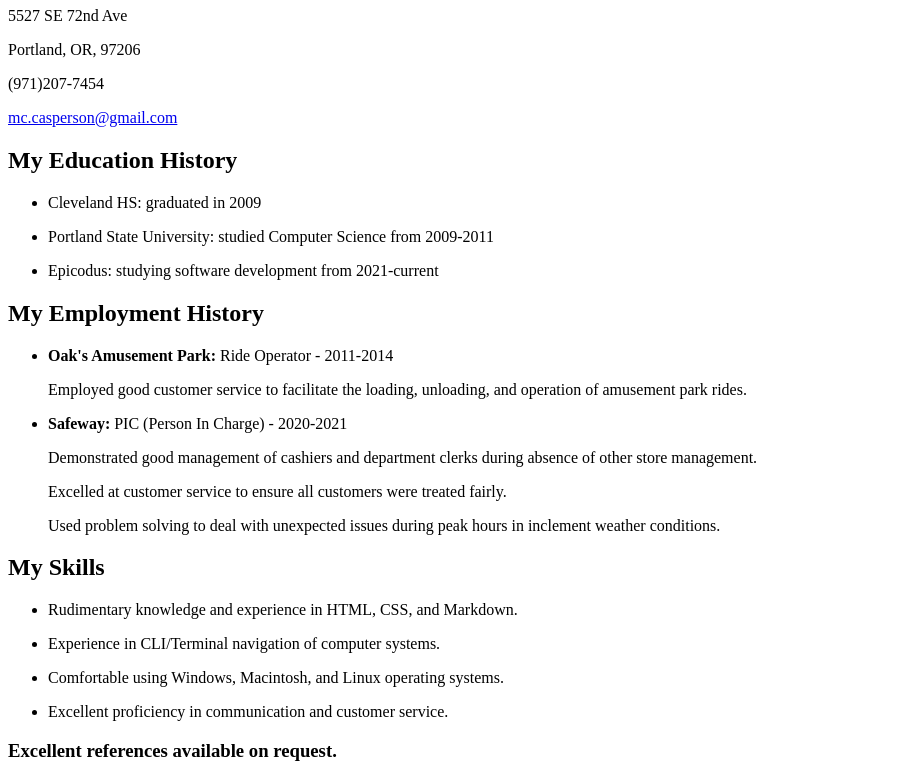
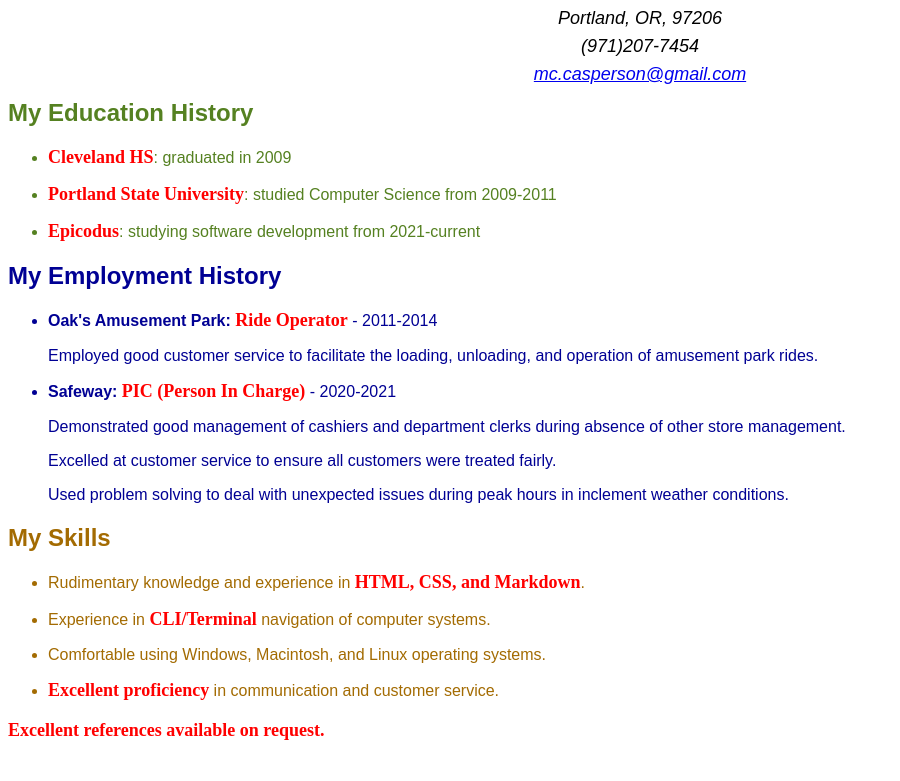
Before and after one commit to catperso/basic-resume, a plain HTML site: page index.html in a window 1280 px wide. Shown: the part 73-854 px from the top of the page, without its empty margins (0-900 px from the left). After the commit the page ends 833 px from the top, so only its background shows below. Drawn offline with Linux system fonts and the light colour scheme.

Commit message:
add styles to each div and span

```diff
--- a/css/styles.css
+++ b/css/styles.css
@@ -1,19 +1,29 @@
 .aboutme {
-
+  text-align: center;
+  font-family: sans-serif;
+  font-size: large;
+  line-height: 10px;
+  font-style: italic;
 }
 
 .education {
-
+  color: rgb(85, 129, 33);
+  font-family: sans-serif;
 }
 
 .employment {
-
+  color: rgb(0, 0, 148);
+  font-family: sans-serif;
 }
 
 .skills {
-
+  color: rgb(163, 107, 2);
+  font-family: sans-serif;
 }
 
 .important {
-
+  font-family: serif;
+  font-weight: bold;
+  color: red;
+  font-size: large;
 }
```
